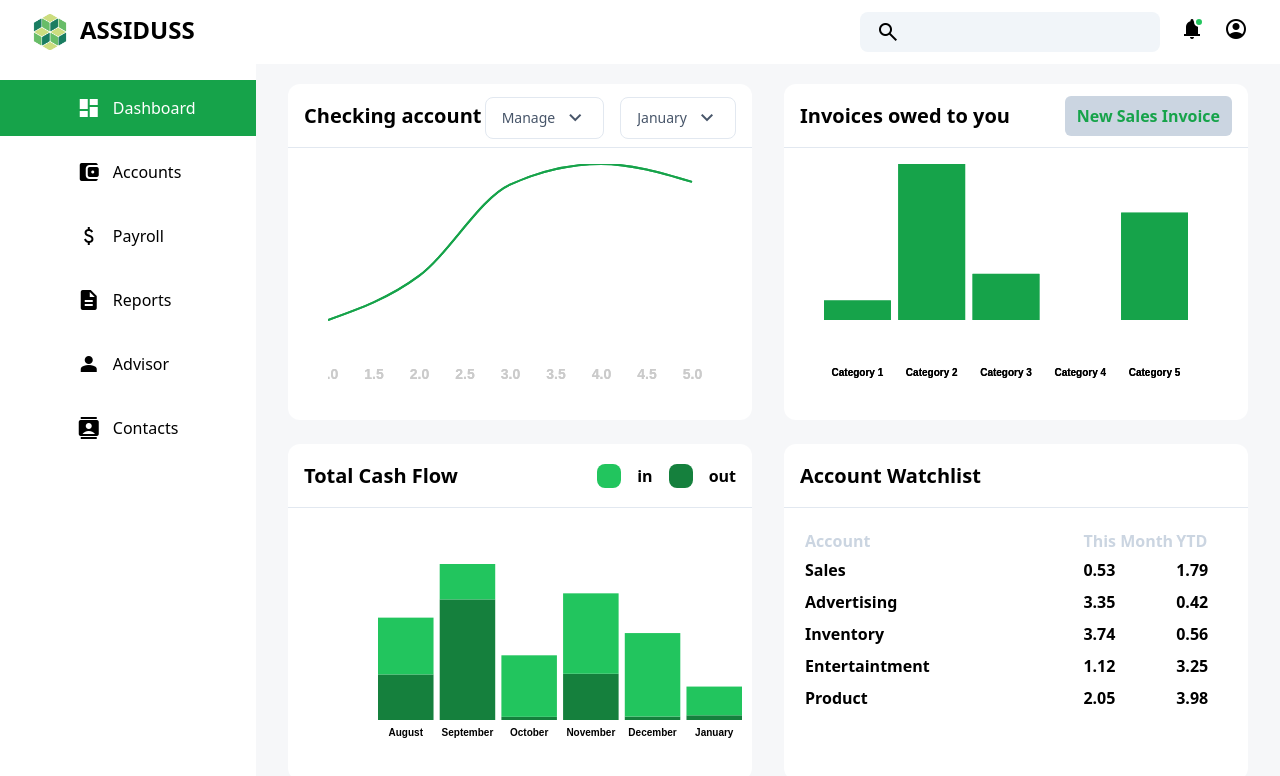
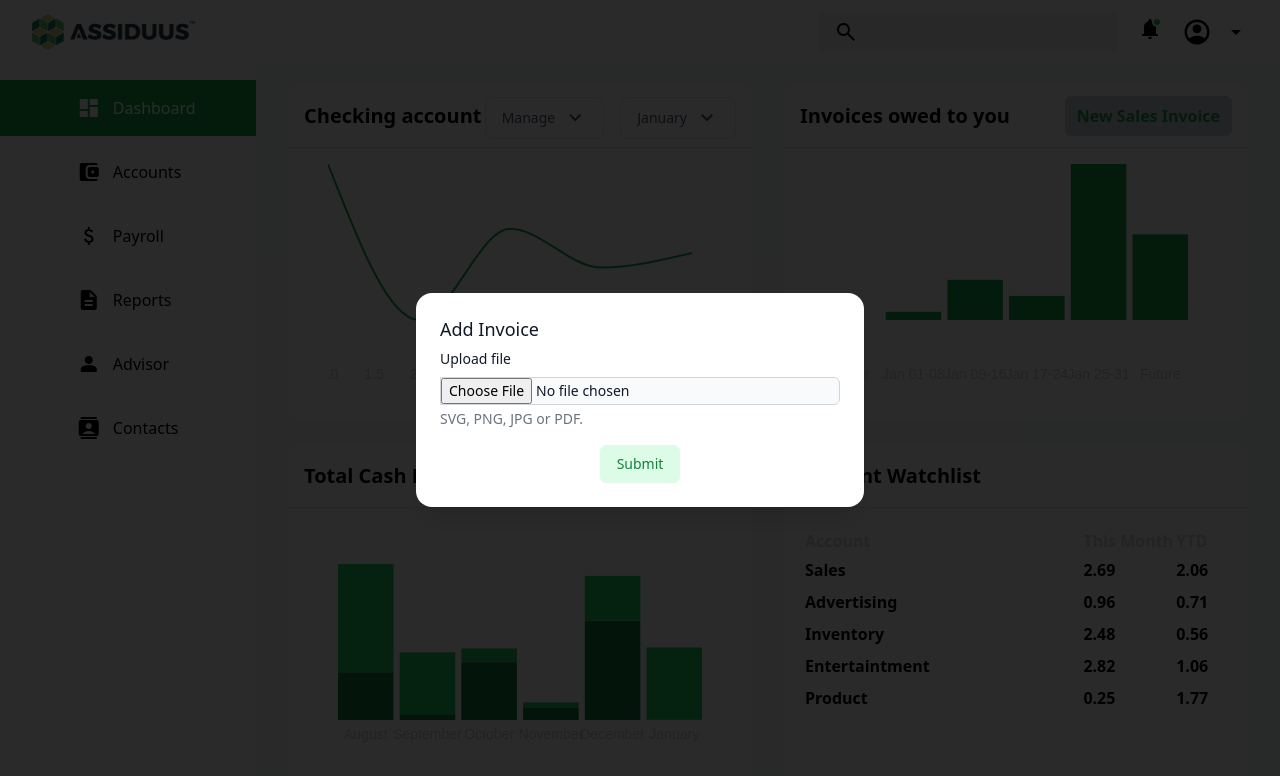
Before and after one commit to ansulagrawal/assiduus-react-task, a React (Vite) app: page /dashboard in a window 1280 px wide. Both pictures are taken after a click on the button "New Sales Invoice". Shown: the top 776 px of the page. Built offline with nearby package versions, Linux system fonts and the light colour scheme; the HTML template or start-up script is replaced by a standard one.

Commit message:
Added Add Invoice Modal and Fix Logo from text to png

```diff
--- a/index.html
+++ b/index.html
@@ -2,8 +2,10 @@
 <html lang="en">
   <head>
     <meta charset="UTF-8" />
-    <link rel="icon" type="image/png" href="/logo.png" />
+    <link rel="icon" type="image/png" href="/favicon.png" />
     <meta name="viewport" content="width=device-width, initial-scale=1.0" />
+    <link rel="preconnect" href="https://fonts.googleapis.com" />
+    <link rel="preconnect" href="https://fonts.gstatic.com" crossorigin />
     <link rel="stylesheet" href="https://fonts.googleapis.com/css2?family=Material+Symbols+Outlined:opsz,wght,FILL,GRAD@20..48,100..700,0..1,-50..200" />
     <title>Assiduus Global - React.Js Assignment</title>
     <meta property="og:site_name" content="Assiduus Global" />
--- a/src/App.jsx
+++ b/src/App.jsx
@@ -1,8 +1,10 @@
 import { RouterProvider, createBrowserRouter } from 'react-router-dom';
 import './App.scss';
 import Layout from './common/Layout';
-import Dashboard from './pages/Dashboard';
 import NotFoundPage from './pages/NotFoundPage';
+import { Suspense, lazy } from 'react';
+
+const Dashboard = lazy(() => import('./pages/Dashboard'));
 
 function App() {
   const router = createBrowserRouter([
@@ -10,12 +12,54 @@ function App() {
       path: '/',
       element: <Layout />,
       children: [
-        { path: 'dashboard', element: <Dashboard /> },
-        { path: 'accounts', element: <Dashboard /> },
-        { path: 'payroll', element: <Dashboard /> },
-        { path: 'reports', element: <Dashboard /> },
-        { path: 'advisor', element: <Dashboard /> },
-        { path: 'contacts', element: <Dashboard /> },
+        {
+          path: 'dashboard',
+          element: (
+            <Suspense fallback={<div>Loading...</div>}>
+              <Dashboard />
+            </Suspense>
+          ),
+        },
+        {
+          path: 'accounts',
+          element: (
+            <Suspense fallback={<div>Loading...</div>}>
+              <Dashboard />
+            </Suspense>
+          ),
+        },
+        {
+          path: 'payroll',
+          element: (
+            <Suspense fallback={<div>Loading...</div>}>
+              <Dashboard />
+            </Suspense>
+          ),
+        },
+        {
+          path: 'reports',
+          element: (
+            <Suspense fallback={<div>Loading...</div>}>
+              <Dashboard />
+            </Suspense>
+          ),
+        },
+        {
+          path: 'advisor',
+          element: (
+            <Suspense fallback={<div>Loading...</div>}>
+              <Dashboard />
+            </Suspense>
+          ),
+        },
+        {
+          path: 'contacts',
+          element: (
+            <Suspense fallback={<div>Loading...</div>}>
+              <Dashboard />
+            </Suspense>
+          ),
+        },
       ],
     },
     { path: '*', element: <NotFoundPage /> },
--- a/src/App.scss
+++ b/src/App.scss
@@ -6,10 +6,11 @@
   font-variation-settings: 'FILL' 1, 'wght' 400, 'GRAD' 0, 'opsz' 24;
 }
 
-.checking-account-graph {
-  .y-axis {
+
+.axis.y-axis {
   visibility: hidden;
 }
+
 .axis.x-axis {
   path,
   line {
@@ -18,18 +19,6 @@
   .tick text {
     font-size: 14px;
     color: #cbcbcb;
+    font-weight: 400;
   }
 }
-}
-
-.invoice-graph {
-  .y-axis {
-    visibility: hidden;
-  }
-  .axis.x-axis {
-    path,
-    line {
-      stroke-width: 0;
-    }
-  }
-}
--- a/src/components/Chart.jsx
+++ b/src/components/Chart.jsx
@@ -81,13 +81,13 @@ function BarChart({ data, className, barColor }) {
       const margin = { top: 40, right: 50, bottom: 60, left: 50 };
       const xScale = d3
         .scaleBand()
-        .domain(data.map(d => d.x))
+        .domain(data.map(d => d.category))
         .range([0, width - margin.left - margin.right])
         .paddingInner(0.1);
 
       const yScale = d3
         .scaleLinear()
-        .domain([d3.min(data, d => d.y), d3.max(data, d => d.y)])
+        .domain([d3.min(data, d => d.value), d3.max(data, d => d.value)])
         .range([height - margin.top - margin.bottom, 0]);
 
       // Create and append the x-axis
@@ -110,10 +110,10 @@ function BarChart({ data, className, barColor }) {
         .enter()
         .append('rect')
         .attr('class', clsx('bar', barColor))
-        .attr('x', d => xScale(d.x))
-        .attr('y', d => yScale(d.y))
+        .attr('x', d => xScale(d.category))
+        .attr('y', d => yScale(d.value))
         .attr('width', xScale.bandwidth())
-        .attr('height', d => height - margin.top - margin.bottom - yScale(d.y));
+        .attr('height', d => height - margin.top - margin.bottom - yScale(d.value));
     }
   }, [svgRef?.current, parentSize.height, parentSize.width, JSON.stringify(data)]);
 
--- /dev/null
+++ b/src/components/Invoice.jsx
@@ -0,0 +1,68 @@
+import { Fragment } from 'react';
+import { Dialog, Transition } from '@headlessui/react';
+
+export default function MyModal({ setIsOpen, isOpen, onFormSubmit }) {
+  function closeModal() {
+    setIsOpen(false);
+  }
+  return (
+    <Transition appear show={isOpen} as={Fragment}>
+      <Dialog as="div" className="relative z-10" onClose={closeModal}>
+        <Transition.Child
+          as={Fragment}
+          enter="ease-out duration-300"
+          enterFrom="opacity-0"
+          enterTo="opacity-100"
+          leave="ease-in duration-200"
+          leaveFrom="opacity-100"
+          leaveTo="opacity-0">
+          <div className="fixed inset-0 bg-black/25" />
+        </Transition.Child>
+
+        <div className="fixed inset-0 overflow-y-auto">
+          <div className="flex min-h-full items-center justify-center p-4 text-center bg-[#000000c7]">
+            <Transition.Child
+              as={Fragment}
+              enter="ease-out duration-300"
+              enterFrom="opacity-0 scale-95"
+              enterTo="opacity-100 scale-100"
+              leave="ease-in duration-200"
+              leaveFrom="opacity-100 scale-100"
+              leaveTo="opacity-0 scale-95">
+              <Dialog.Panel className="w-full max-w-md transform overflow-hidden rounded-2xl bg-white p-6 text-left align-middle shadow-xl transition-all">
+                <Dialog.Title as="h3" className="text-lg font-medium leading-6 text-gray-900">
+                  Add Invoice
+                </Dialog.Title>
+                <form onSubmit={onFormSubmit}>
+                  <div className="mt-2">
+                    <label className="block mb-2 text-sm font-medium text-gray-900 bg-transparent" htmlFor="file_input">
+                      Upload file
+                    </label>
+                    <input
+                      className="block w-full text-sm text-gray-900 border rounded-e-md border-gray-300 cursor-pointer bg-gray-50 focus:outline-none"
+                      aria-describedby="file_input_help"
+                      id="file_input"
+                      type="file"
+                    />
+                    <p className="mt-1 text-sm text-gray-500" id="file_input_help">
+                      SVG, PNG, JPG or PDF.
+                    </p>
+                  </div>
+
+                  <div className="mt-4 flex justify-center">
+                    <button
+                      type="submit"
+                      className="inline-flex justify-center rounded-md border border-transparent bg-green-100 px-4 py-2 text-sm font-medium text-green-700 hover:bg-green-200 focus:outline-none focus-visible:ring-2 focus-visible:ring-green-500 focus-visible:ring-offset-2"
+                      onClick={closeModal}>
+                      Submit
+                    </button>
+                  </div>
+                </form>
+              </Dialog.Panel>
+            </Transition.Child>
+          </div>
+        </div>
+      </Dialog>
+    </Transition>
+  );
+}
--- a/src/components/Navbar.jsx
+++ b/src/components/Navbar.jsx
@@ -3,8 +3,7 @@ function Navbar() {
   return (
     <div className="bg-white h-16 flex place-items-center justify-between px-4 md:px-8">
       <div className="uppercase text-lg md:text-2xl font-bold flex md:gap-3">
-        <img src={logo} alt="" className="h-0 w-0 md:h-9 md:w-9" />
-        assiduss
+        <img src={logo} alt="" className="h-5 md:h-9" />
       </div>
       <div className="flex place-items-center gap-5">
         <div className="w-36 md:w-[300px] relative flex bg-slate-100 items-center gap-1  rounded-lg py-2 text-color md:gap-4 px-1 md:px-4 ease-in-out duration-300">
@@ -15,8 +14,9 @@ function Navbar() {
           <span className="material-symbols-outlined">notifications</span>
           <div className="bg-green-500 h-[10px] w-[10px] border-white border-[2px] absolute top-0 right-0 rounded-full"></div>
         </div>
-        <div className=" cursor-pointer">
-          <span className="material-symbols-outlined">account_circle</span>
+        <div className=" cursor-pointer flex gap-3 items-center">
+          <span className="material-symbols-outlined text-3xl">account_circle</span>
+          <span className="material-symbols-outlined">arrow_drop_down</span>
         </div>
       </div>
     </div>
--- a/src/pages/Dashboard.jsx
+++ b/src/pages/Dashboard.jsx
@@ -1,6 +1,7 @@
 import { useState } from 'react';
 import Dropdown from '../components/Dropdown';
 import Chart from '../components/Chart';
+import AddInvoice from '../components/Invoice';
 
 const monthList = [
   { key: 'Jan', value: 'January' },
@@ -24,8 +25,17 @@ const manageList = [{ key: 'manage', value: 'Manage' }];
 function Dashboard() {
   const [month, setMonth] = useState(monthList[0]);
   const [manage, setManage] = useState(manageList[0]);
+  let [isOpen, setIsOpen] = useState(false);
+
+  function onFormSubmit(e) {
+    e.preventDefault();
+    const fileInput = e.target.querySelector('#file_input');
+    const uploadedFile = fileInput.files[0];
+    console.log('File:', uploadedFile);
+  }
 
   return (
+    <>
       <div className="w-full h-full overflow-y-auto flex flex-wrap justify-center p-4 gap-x-8 gap-y-4 place-items-center">
         <div className="w-full lg:w-[calc(50%-2rem)] h-[calc(50%-1rem)] bg-white rounded-xl font-semibold">
           <div className="flex px-4 justify-between place-items-center h-16 border-slate-200 border-b-[1px]">
@@ -53,20 +63,23 @@ function Dashboard() {
         <div className="w-full lg:w-[calc(50%-2rem)]  h-[calc(50%-1rem)] bg-white rounded-xl font-semibold">
           <div className="flex px-4 justify-between place-items-center h-16 border-slate-200 border-b-[1px]">
             <h3 className="text-xl">Invoices owed to you</h3>
-          <button className="bg-slate-300 font-semibold py-2 px-3 rounded-md text-green-600">New Sales Invoice</button>
+            <button className="bg-slate-300 font-semibold py-2 px-3 rounded-md text-green-600" onClick={() => setIsOpen(true)}>
+              New Sales Invoice
+            </button>
           </div>
           <div className="h-[calc(100%-5rem)] pt-4 pl-10 w-full max-w-full overflow-hidden">
             <Chart
+              className="invoice-graph"
+              type="bar"
               barColor="fill-green-600"
-            type="bar"
               data={[
-              { x: 'Category 1', y: Number(Math.random() * Math.random() * 2) },
-              { x: 'Category 2', y: Number(Math.random() * Math.random() * 2) },
-              { x: 'Category 3', y: Number(Math.random() * Math.random() * 2) },
-              { x: 'Category 4', y: Number(Math.random() * Math.random() * 2) },
-              { x: 'Category 5', y: Number(Math.random() * Math.random() * 3) },
+                { category: 'Older', value: Number(Math.random() * Math.random() * 2) },
+                { category: 'Jan 01-08', value: Number(Math.random() * Math.random() * 2) },
+                { category: 'Jan 09-16', value: Number(Math.random() * Math.random() * 2) },
+                { category: 'Jan 17-24', value: Number(Math.random() * Math.random() * 2) },
+                { category: 'Jan 25-31', value: Number(Math.random() * Math.random() * 3) },
+                { category: 'Future', value: Number(Math.random() * Math.random() * 3) },
               ]}
-            className="invoice-graph"
             />
           </div>
         </div>
@@ -78,7 +91,7 @@ function Dashboard() {
               <div className="h-6 w-6 rounded-lg bg-green-700"></div> out
             </div>
           </div>
-        <div className="h-[calc(100%-5rem)] pt-4 pl-10 w-full">
+          <div className="h-[calc(100%-5rem)] pt-4 w-full">
             <Chart
               colors={['#15803D', '#22C55E']}
               type="stack-bar"
@@ -118,6 +131,8 @@ function Dashboard() {
           </table>
         </div>
       </div>
+      <AddInvoice isOpen={isOpen} setIsOpen={setIsOpen} onFormSubmit={onFormSubmit} />
+    </>
   );
 }
 
```
Also changed, not shown: public/favicon.png (added), public/logo.png. Lines whose indentation alone changed are shown as unchanged.
